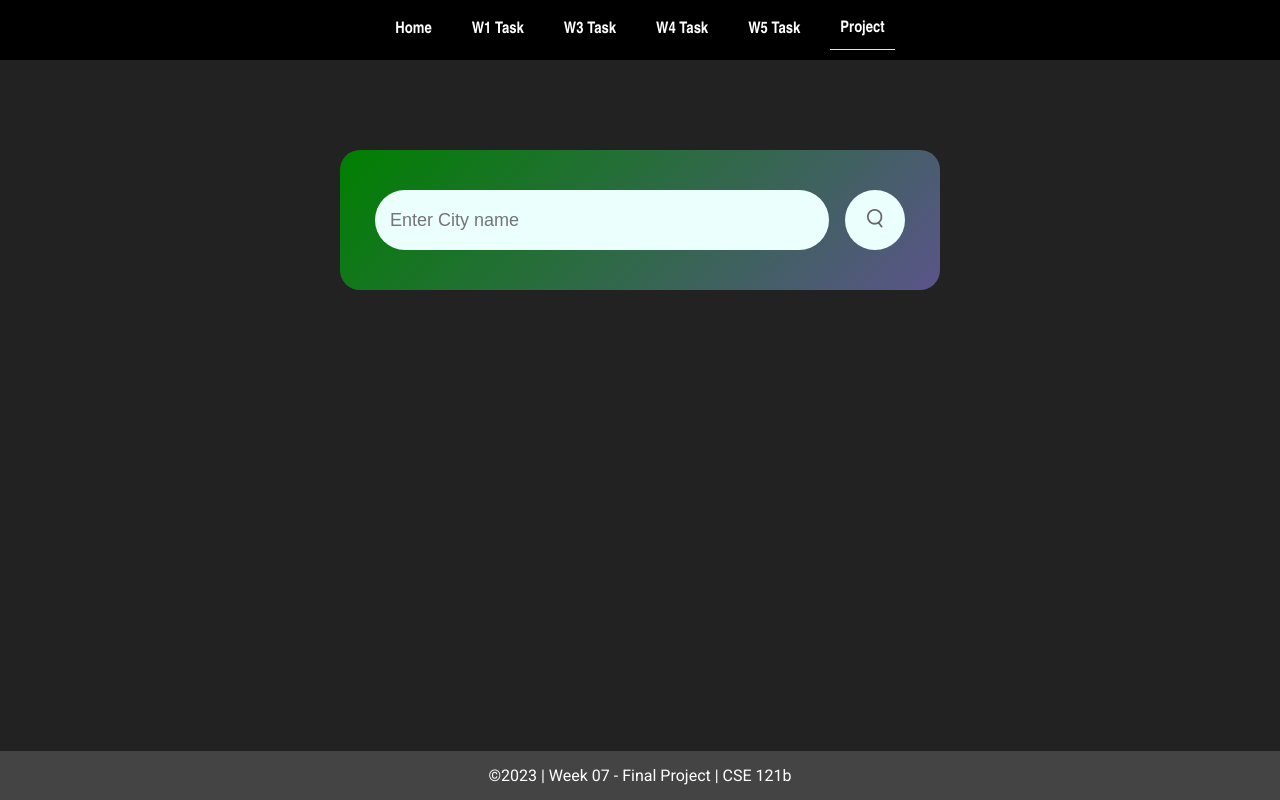
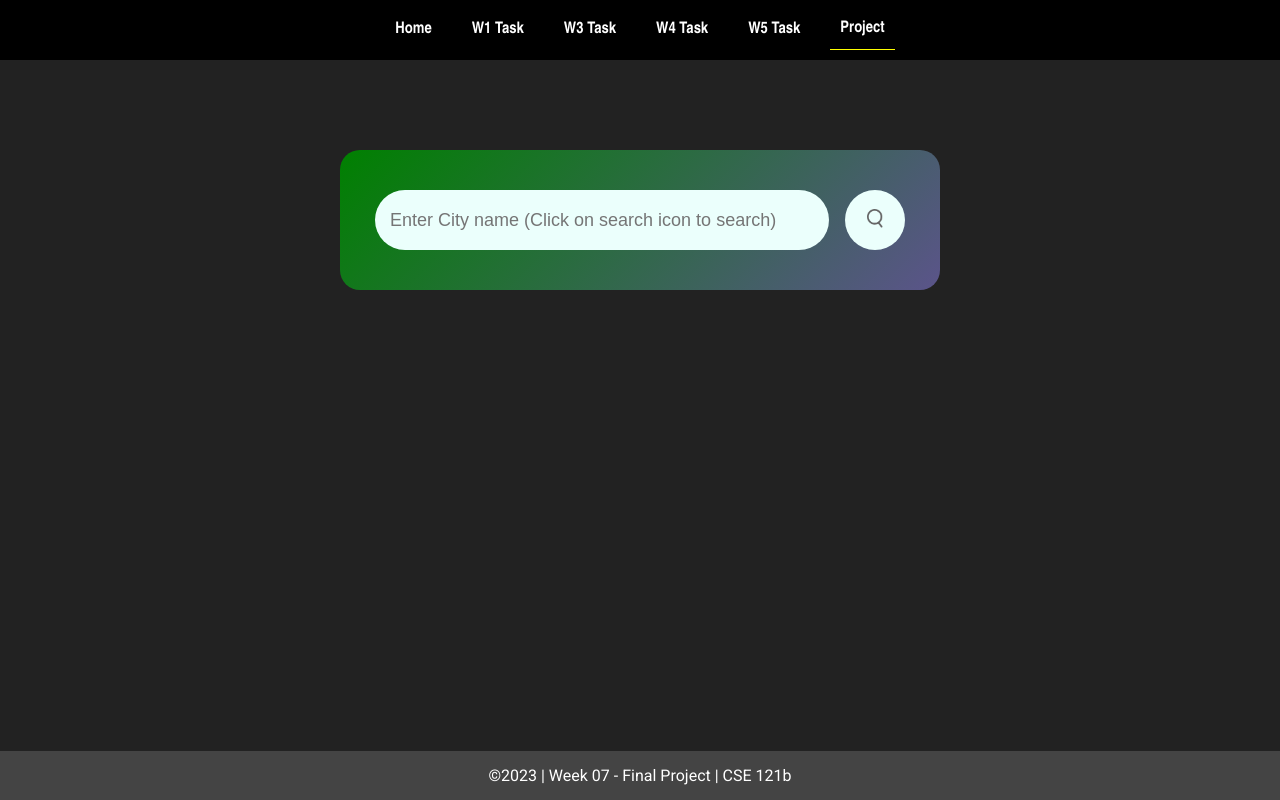
Before and after one commit to Laniz/cse121b, a plain HTML site: page w02-task/w07-task/myproject.html in a window 1280 px wide. Drawn offline with Linux system fonts and the light colour scheme.

```diff
--- a/w02-task/w07-task/myproject.html
+++ b/w02-task/w07-task/myproject.html
@@ -24,7 +24,7 @@
       </nav>
 <div class="card">
     <div class="search">
-        <input type="text" id="my_input" placeholder="Enter City name" spellcheck="false">
+        <input type="text" id="my_input" placeholder="Enter City name (Click on search icon to search)" spellcheck="false">
         <button><img src="../images/search.png"> </button>
     </div>
     <div class="error">
```
